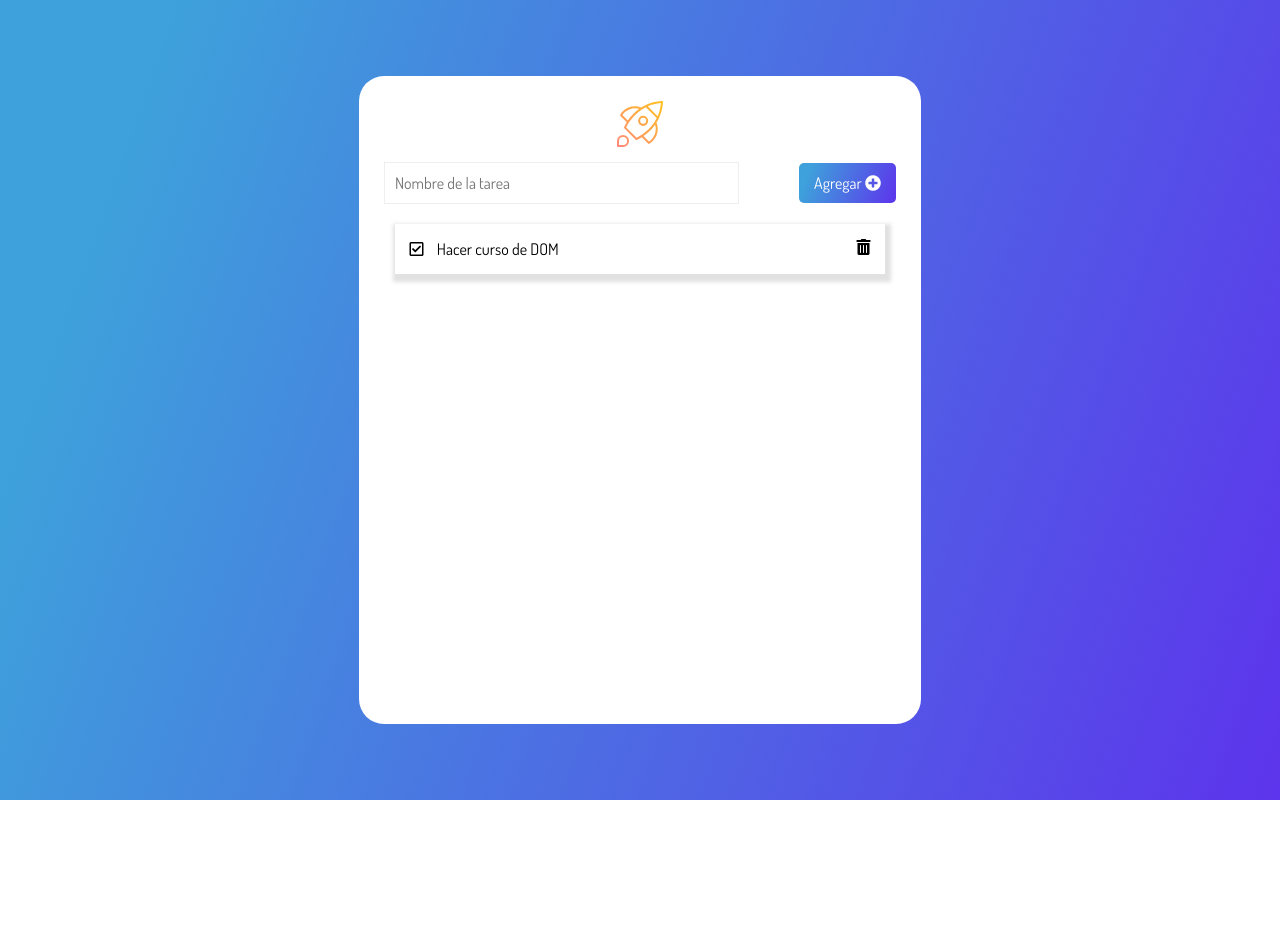
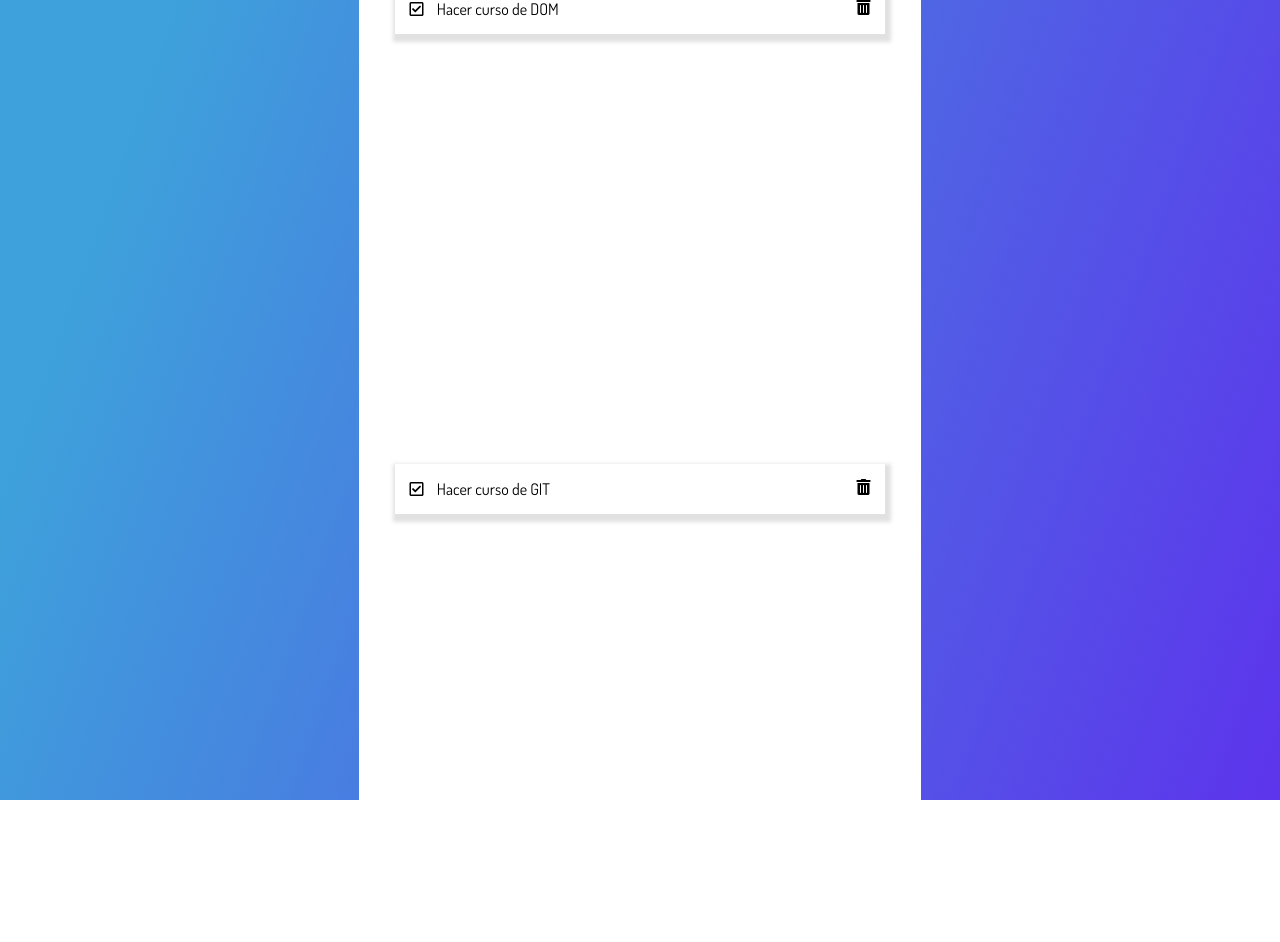
Before and after one commit to ulisesrojas70/1821-manipulando-dom-con-js-proyecto_inicial, a plain HTML site: page index.html in a window 1280 px wide. Before the commit the page ends 800 px from the top, so only its background shows below. Drawn offline with Linux system fonts and the light colour scheme.

Commit message:
Clase 01 completada

```diff
--- a/index.html
+++ b/index.html
@@ -44,6 +44,15 @@
             <i class="fas fa-trash-alt trashIcon icon"></i>
           </li>
         </ul>
+        <ul class="cardsList">
+            <li class="card">
+              <div>
+                <i class="far fa-check-square icon"></i>
+                <span class="task">Hacer curso de GIT</span>
+              </div>
+              <i class="fas fa-trash-alt trashIcon icon"></i>
+            </li>
+          </ul>
       </div>
     </main>
   </body>
```
